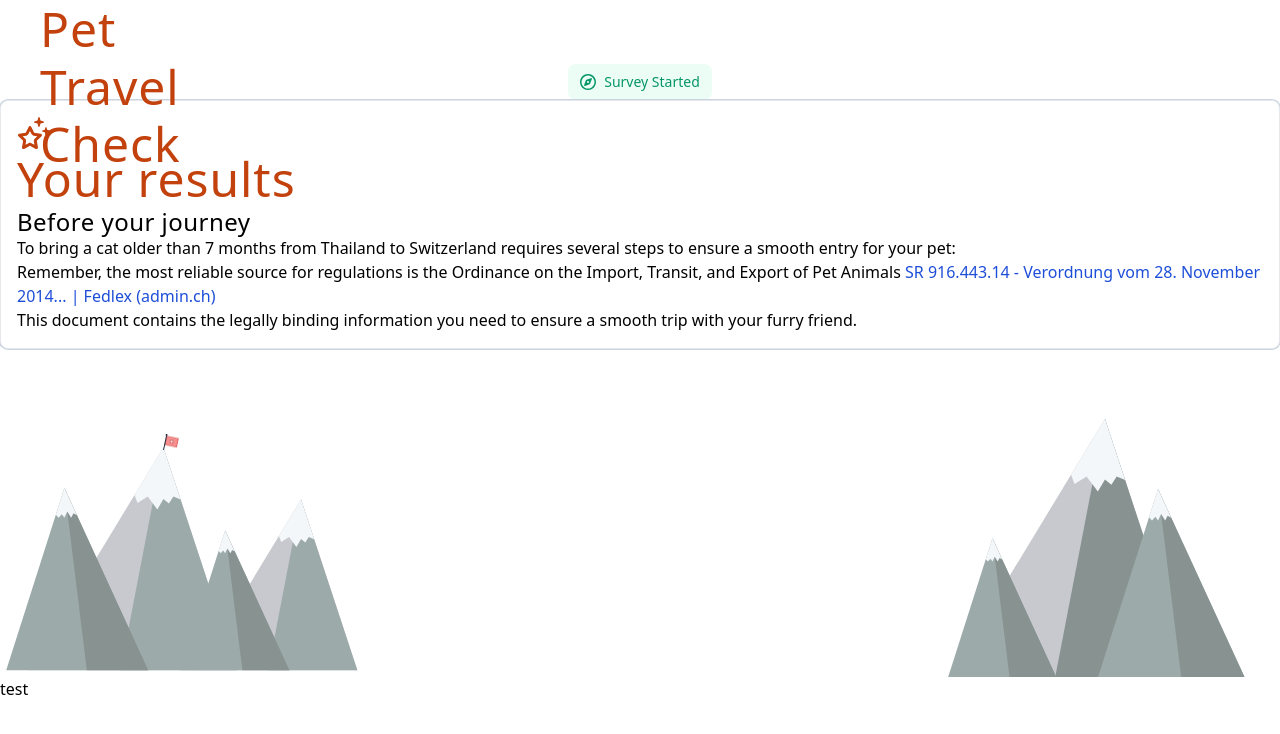
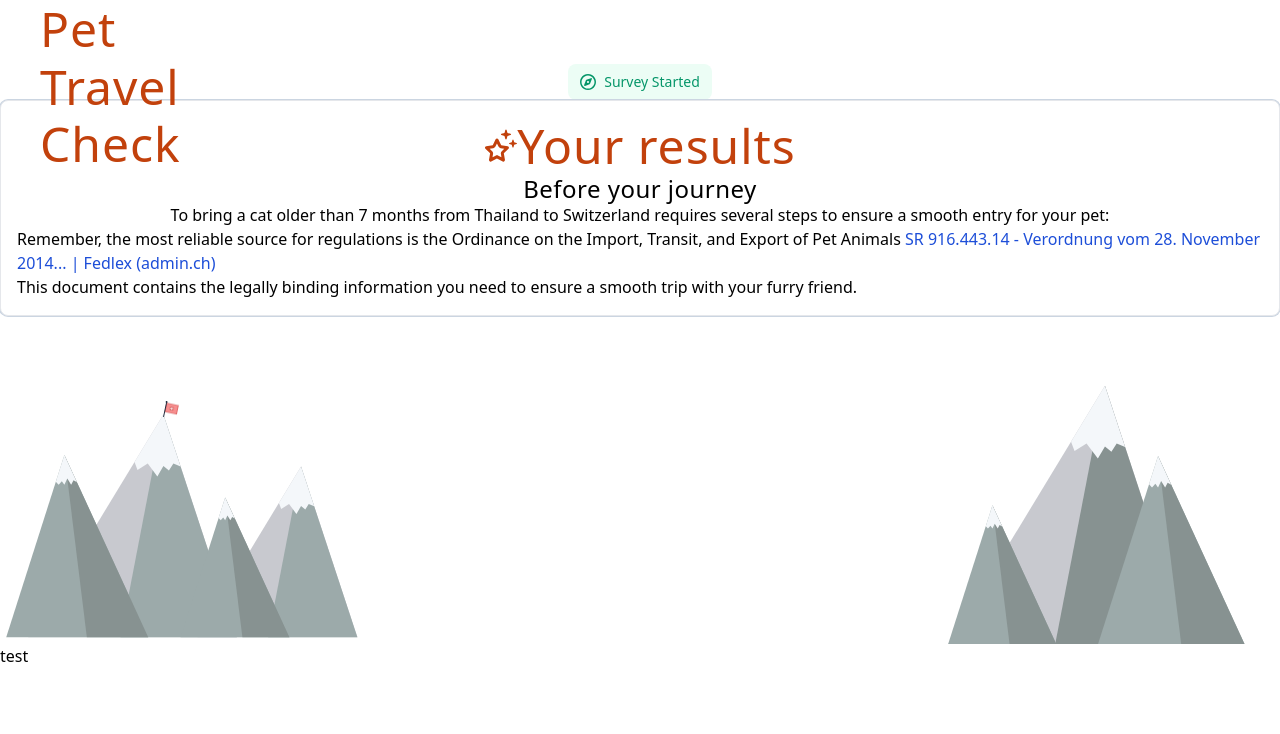
Before and after one commit to lawcha/adn-govtech-2024, an Angular app in the folder hackathon-frontend/: page / in a window 1280 px wide. Both pictures are taken after a click on the button "test". Shown: the top 734 px of the page. Built offline with nearby package versions, Linux system fonts and the light colour scheme; no server answers.

Commit message:
last fix

```diff
--- a/hackathon-frontend/src/app/app.component.html
+++ b/hackathon-frontend/src/app/app.component.html
@@ -3,9 +3,8 @@
 <div class="flex flex-col justify-center pt-16">
 
 	<app-survey-started class="flex flex-col items-center"></app-survey-started>
-<!--  <app-question [questionWithAnswersModel]="mockedModel[0]"></app-question>-->
   <app-question-list (onSurveyCompleted)="onSurveyCompleted()"></app-question-list>
-  <app-results *ngIf="finished"></app-results>
+  <app-results class="flex flex-col items-center" *ngIf="finished"></app-results>
 
   <div class="flex flex-row justify-between">
     <img class="flex w-96 justify-end" src="assets/Mountain1.svg">
--- a/hackathon-frontend/src/app/app.component.ts
+++ b/hackathon-frontend/src/app/app.component.ts
@@ -22,7 +22,6 @@ import { NgIf } from '@angular/common';
   styleUrl: './app.component.scss'
 })
 export class AppComponent {
-	mockedModel = [questionAnswer1, questionAnswer2, questionAnswer3];
   survey: QuestionWithAnswersModel[] = [];
 
   readonly historyStoreService = inject(HistoryStoreService)
--- a/hackathon-frontend/src/app/components/accordion-item/accordion-item.component.html
+++ b/hackathon-frontend/src/app/components/accordion-item/accordion-item.component.html
@@ -1,7 +1,11 @@
-<div class="p-4 flex flex-row items-center ring-1 ring-amber-50 hover:ring-amber-600 dark:hover:ring-amber-600 justify-center rounded-lg border border-solid bg-green-400">
-  <i>✓</i>
-  <div class="title-section"></div>
+<div
+  class="p-4 flex flex-row items-center ring-1 ring-amber-50 hover:ring-amber-600 dark:hover:ring-amber-600 justify-center rounded-lg border border-solid bg-orange-100">
+  <i *ngIf="!open">✓</i>
+  <div class="flex" [ngClass]="open ? 'flex-col' : ''">
+  <div class="title-section text-xl text-space-blue">{{title}}</div>
   <button (click)="openAccordion()">
-    <i>↓</i>
+    <i *ngIf="!open">↓</i>
   </button>
+  <p *ngIf="open" class="text-space-blue">{{content}}</p>
+  </div>
 </div>
--- a/hackathon-frontend/src/app/components/accordion-item/accordion-item.component.ts
+++ b/hackathon-frontend/src/app/components/accordion-item/accordion-item.component.ts
@@ -1,15 +1,22 @@
-import { Component } from '@angular/core';
+import { Component, Input } from '@angular/core';
+import { NgClass, NgIf } from '@angular/common';
 
 @Component({
   selector: 'app-accordion-item',
   standalone: true,
-  imports: [],
+  imports: [
+    NgIf,
+    NgClass
+  ],
   templateUrl: './accordion-item.component.html',
   styleUrl: './accordion-item.component.scss'
 })
 export class AccordionItemComponent {
+  @Input() title?: string;
+  @Input() content?: string;
+  open = false;
 
   openAccordion() {
-    // TODO
+   this.open = true;
   }
 }
--- a/hackathon-frontend/src/app/components/accordion/accordion.component.html
+++ b/hackathon-frontend/src/app/components/accordion/accordion.component.html
@@ -1,3 +1,3 @@
-<div class="flex flex-col p-4 gap-2">
-  <app-accordion-item *ngFor="let result of resultList"></app-accordion-item>
+<div class="flex flex-col justify-center p-4 gap-2 w-[850px]">
+  <app-accordion-item *ngFor="let result of resultList" [title]="result.title" [content]="result.content"></app-accordion-item>
 </div>
--- a/hackathon-frontend/src/app/components/accordion/accordion.component.ts
+++ b/hackathon-frontend/src/app/components/accordion/accordion.component.ts
@@ -1,12 +1,14 @@
 import { Component, Input } from '@angular/core';
 import { AccordionItemComponent } from '../accordion-item/accordion-item.component';
 import { ResultModel } from '../../model/result.model';
+import { CommonModule } from '@angular/common';
 
 @Component({
   selector: 'app-accordion',
   standalone: true,
   imports: [
-    AccordionItemComponent
+    AccordionItemComponent,
+    CommonModule
   ],
   templateUrl: './accordion.component.html',
   styleUrl: './accordion.component.scss'
--- a/hackathon-frontend/src/app/components/question-list/question-list.component.ts
+++ b/hackathon-frontend/src/app/components/question-list/question-list.component.ts
@@ -47,7 +47,6 @@ export class QuestionListComponent implements OnInit, OnDestroy {
     this.historyStoreService.pushHistory(answer);
     this.questionList = this.historyStoreService.getHistory();
     // Request next question
-    console.log(answer);
     this.subscriptions.push(this.daoService.fetchNextQuestion(this.questionList).subscribe(question => {
       // Add new question to GUI
       this.questionList.push(question);
--- a/hackathon-frontend/src/app/components/results/results.component.html
+++ b/hackathon-frontend/src/app/components/results/results.component.html
@@ -1,6 +1,6 @@
 <div
-  class="p-4 flex flex-col ring-1 ring-slate-300 rounded-lg border border-solid bg-white">
-  <div>
+  class="p-4 flex flex-col items-center ring-1 ring-slate-300 rounded-lg border border-solid bg-white">
+  <div class="flex flex-row">
     <img src="assets/stars.svg" />
     <h1 class="text-h2 text-orange-700">Your results</h1>
   </div>
```
